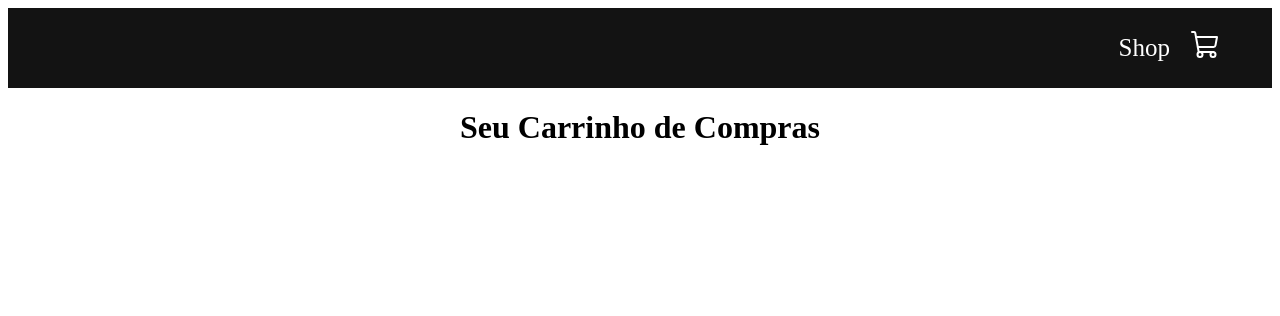
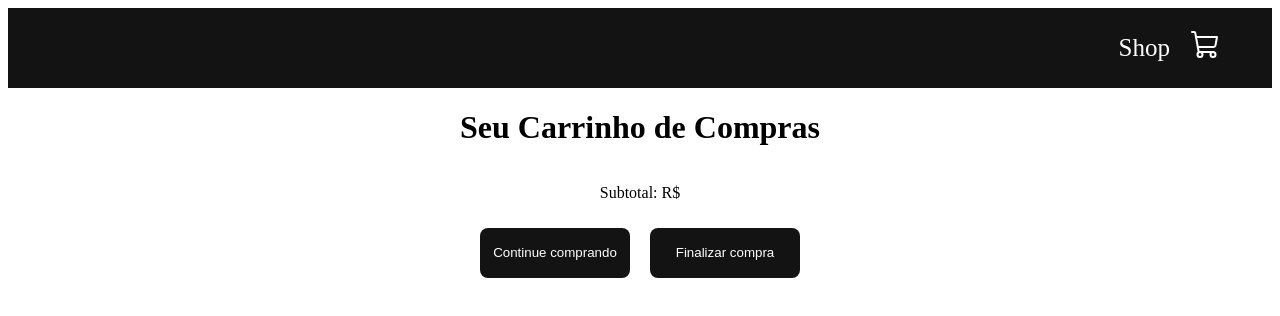
Before and after one commit to GIJOSC/e-commerce, a React (Create React App) app: page /cart in a window 1280 px wide. Shown: the top 316 px of the page. Built offline with nearby package versions, Linux system fonts and the light colour scheme.

Commit message:
feat/ add button to cart

```diff
--- a/src/pages/cart/cart-item.jsx
+++ b/src/pages/cart/cart-item.jsx
@@ -1,3 +1,4 @@
+/* eslint-disable jsx-a11y/alt-text */
 import React, { useContext } from "react";
 import { ShopContext } from "../../context/shop-context";
 
--- a/src/pages/cart/cart.jsx
+++ b/src/pages/cart/cart.jsx
@@ -19,6 +19,11 @@ export const Cart = () => {
           }
         })}
       </div>
+      <div className="checkout">
+        <p> Subtotal: R$</p>
+        <button> Continue comprando</button>
+        <button>Finalizar compra</button>
+      </div>
     </div>
   );
 };
```
